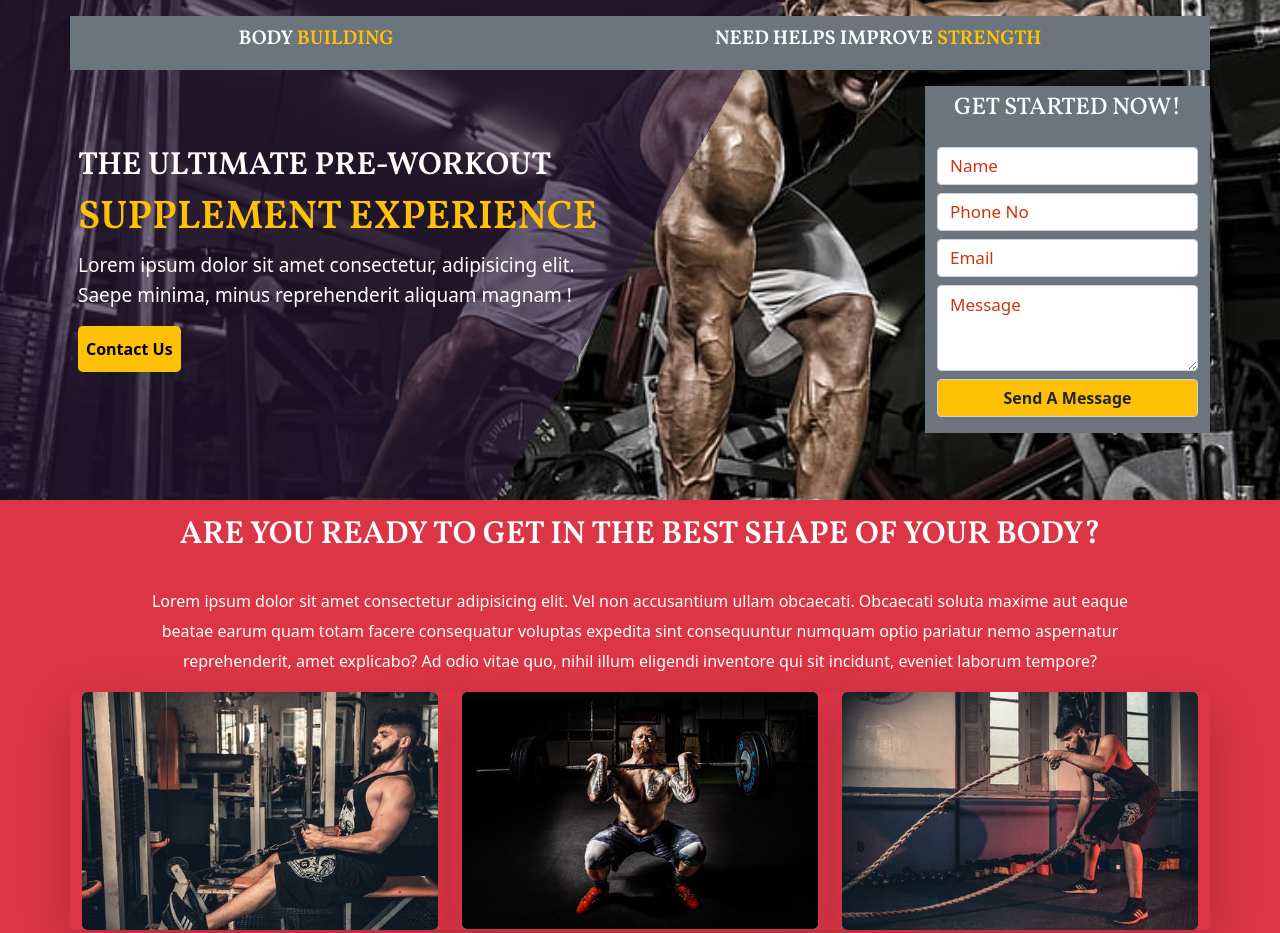
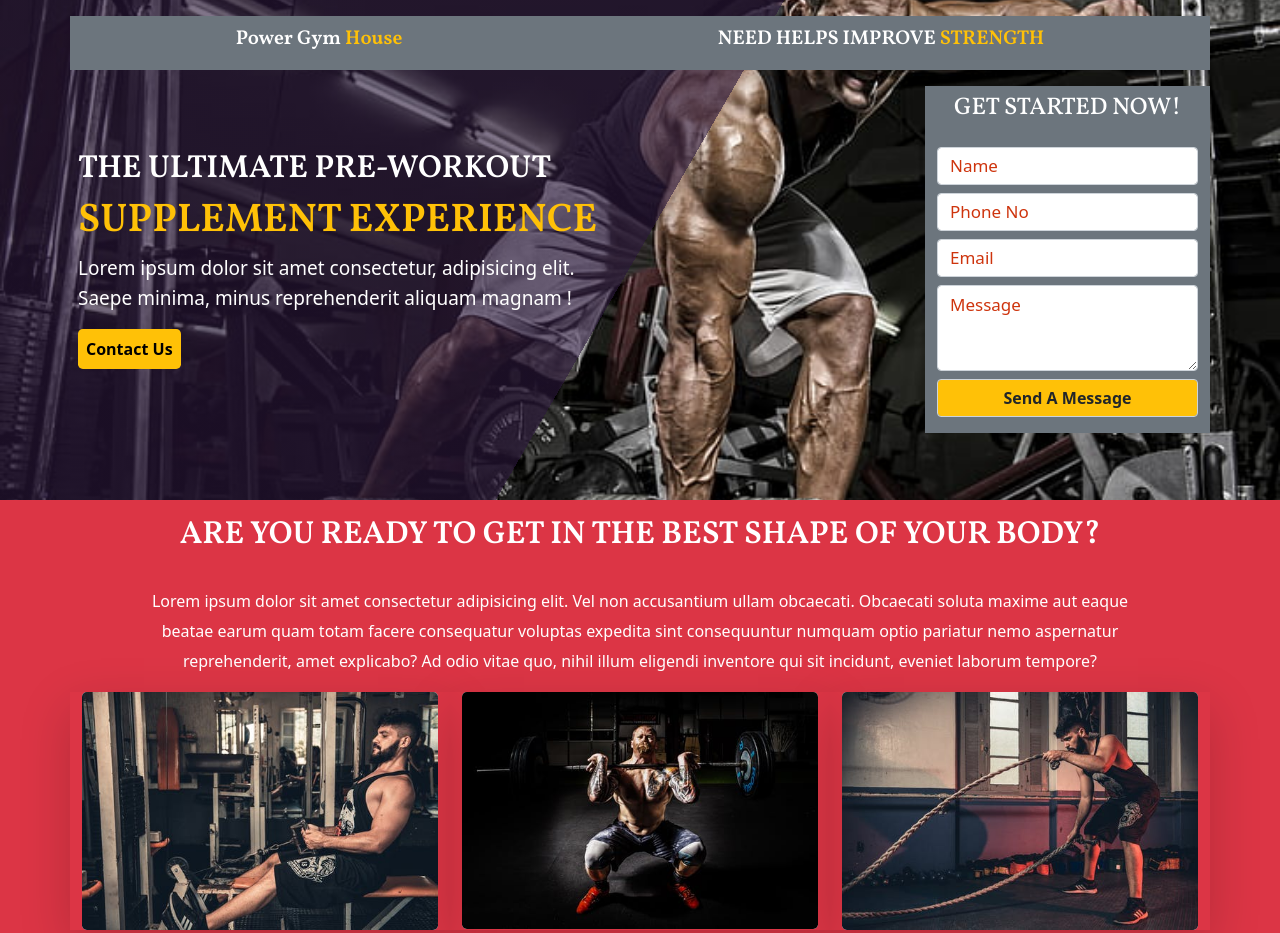
Before and after one commit to shakil232/Body-Building-Home-Page, a plain HTML site: page index.html in a window 1280 px wide. Shown: the top 933 px of the page. Drawn offline with Linux system fonts and the light colour scheme; a web font is replaced by a local one.

Commit message:
title change

```diff
--- a/index.html
+++ b/index.html
@@ -8,7 +8,7 @@
     <meta name="viewport" content="width=device-width, initial-scale=1.0">
 
     <!-- project title -->
-    <title>Body Building Home Page</title>
+    <title>Power Gym House</title>
 
     <!-- all css Links -->
     <link rel="stylesheet" href="style.css">
@@ -27,11 +27,13 @@
         <section
             class="container header-text d-flex justify-content-around align-content-center bg-secondary text-white  mt-3 p-2 flex-column-reverse flex-md-row">
 
-            <h5 class="fw-bold"> BODY <span class="text-warning">BUILDING</span></h5>
+            <h5 class="fw-bold"> Power Gym <span class="text-warning">House</span></h5>
 
             <h5 class="fw-bold"> NEED HELPS IMPROVE <span class="text-warning">STRENGTH</span></h5>
 
         </section>
+
+
 
         <!-- START HEADER HERO -->
         <section class="py-2 my-2 container">
@@ -40,9 +42,11 @@
                 <div class="col-md-9 ps-2">
                     <h2 class="text-white fw-bold"> THE ULTIMATE PRE-WORKOUT</h2>
                     <h1 class="text-warning fw-bold"> SUPPLEMENT EXPERIENCE</h1>
-                    <P class="text-white all-paragraph">Lorem ipsum dolor sit amet consectetur, adipisicing elit. <br> Saepe minima, minus reprehenderit
+                    <P class="text-white all-paragraph">Lorem ipsum dolor sit amet consectetur, adipisicing elit. <br>
+                        Saepe minima, minus reprehenderit
                         aliquam magnam !</P>
-                    <button class="btn-warning border-0 rounded-3 p-2 fw-bold">
+                    <button  class=" btn btn-warning border-0 rounded-3 p-2 fw-bold "
+                        >
                         Contact Us
                     </button>
                 </div>
@@ -75,7 +79,7 @@
                 </div>
             </main>
         </section>
-         <!-- END HEADER HERO -->
+        <!-- END HEADER HERO -->
     </header>
     <!-- END HEADER SECTION -->
 
@@ -86,7 +90,8 @@
             <div class="pt-3 text-white ">
                 <h2 class="pb-4 text-center fw-bolder"> ARE YOU READY TO GET IN THE BEST SHAPE OF YOUR BODY?</h2>
                 <div class="text-center px-5">
-                    <span class="all-pragraph">Lorem ipsum dolor sit amet consectetur adipisicing elit. Vel non accusantium ullam obcaecati.
+                    <span class="all-pragraph">Lorem ipsum dolor sit amet consectetur adipisicing elit. Vel non
+                        accusantium ullam obcaecati.
                         Obcaecati soluta maxime aut eaque beatae earum quam totam facere consequatur voluptas expedita
                         sint
                         consequuntur numquam optio pariatur nemo aspernatur reprehenderit, amet explicabo? Ad odio vitae
@@ -129,10 +134,12 @@
         </div>
         <!-- END GALLERY IMAGES -->
     </section>
+
     <!-- END GALLERY SECTION -->
 
     <!-- bootstrap-js-bundle -->
     <script src="js/bootstrap.bundle.min.js"></script>
+
 </body>
 
 </html>
```
Also changed, not shown: 1 other file.
